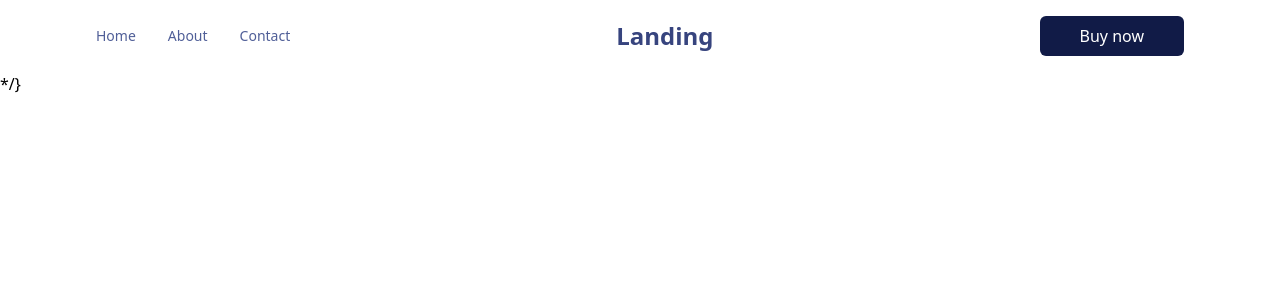
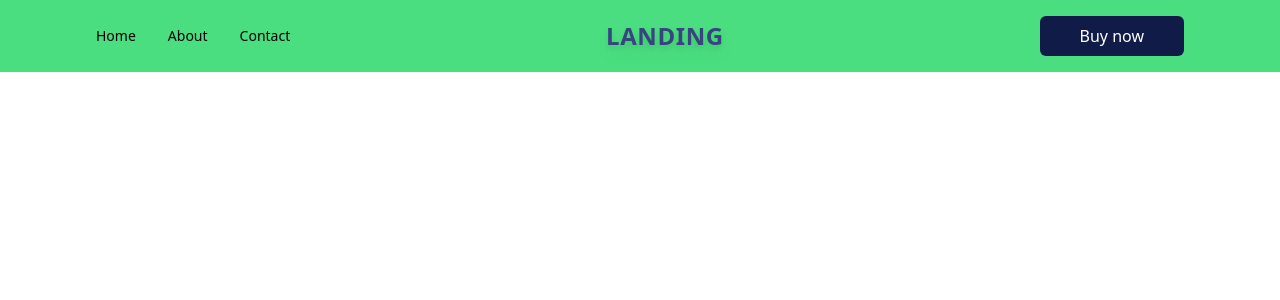
Before and after one commit to ajeigbepaul/Landingpage, a React (Vite) app in the folder landingpage/: page / in a window 1280 px wide. Shown: the top 300 px of the page. Built offline with nearby package versions, Linux system fonts and the light colour scheme.

Commit message:
landingpage

```diff
--- a/landingpage/src/App.jsx
+++ b/landingpage/src/App.jsx
@@ -1,22 +1,39 @@
-import React from "react";
-import Button from "./components/Button";
+import React from 'react'
 
 const App = () => {
   return (
     <div>
-      <header className="flex justify-between items-center px-24 py-4">
+      {/* <header className="flex justify-between items-center px-24 py-4">
         <div className="flex space-x-8">
-          <h1 className="text-[#505F98] text-sm font-normal">Home</h1>
-          <h1 className="text-[#505F98] text-sm font-normal">About</h1>
-          <h1 className="text-[#505F98] text-sm font-normal">Contact</h1>
+          <h1 className='text-[#505F98] text-sm font-normal'>Home</h1>
+          <h1 className='text-[#505F98] text-sm font-normal'>About</h1>
+          <h1 className='text-[#505F98] text-sm font-normal'>Contact</h1>
         </div>
         <h1 className="text-[#37447E] text-2xl font-bold">Landing</h1>
         <button className='bg-[#111B47] text-white px-10 py-2 rounded-md font-medium'>Buy now</button>
       </header> */}
+    <header className="flex flex-col md:flex-row bg-green-400 flex-wrap justify-between items-center max-w-screen-xl mx-auto px-6 md:px-24 py-4 space-y-4 md:space-y-0">
+
+    <div className="flex space-x-4 md:space-x-8">
+      <h1 className="text-[#000000] text-sm font-normal">Home</h1>
+      <h1 className="text-[#000000] text-sm font-normal">About</h1>
+      <h1 className="text-[#000000] text-sm font-normal">Contact</h1>
+    </div>
 
 
+    <h1 className="text-[#37447E] text-3xl md:text-2xl font-extrabold tracking-wide uppercase drop-shadow-lg hover:bg-grey-500 hover:text-white transition">
+  Landing
+</h1>
+    <button className="bg-[#111B47] text-white px-10 py-2 rounded-md font-medium hover:bg-opacity-80 transition duration-200 hover:bg-purple-500 hover:text-blue transition">
+      Buy now
+    </button>
+  </header>
+
     </div>
+
+
+
   )
 }
 
-export default App;
+export default App
```
Also changed, not shown: 1 other file (tests, documents, lock files or other folders).
